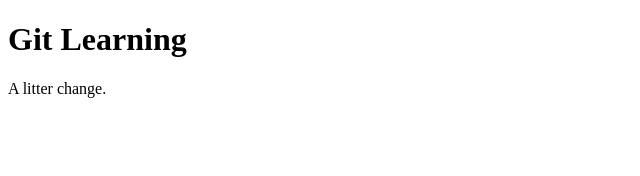
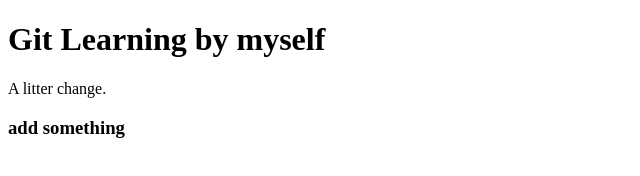
Before and after one commit to zengwufu/git_learning, a plain HTML site: page index.html in a window 1280 px wide. Shown: the whole page, without its empty margins (0-640 px from the left). Drawn offline with Linux system fonts and the light colour scheme.

Commit message:
Add something in index.html

```diff
--- a/index.html
+++ b/index.html
@@ -6,7 +6,9 @@
     <title>Git Learning</title>
 </head>
 <body>
-    <h1>Git Learning</h1>
+    <h1>Git Learning by myself</h1>
     <span>A litter change.</span>
+
+    <h3>add something</h3>
 </body>
 </html>
```
